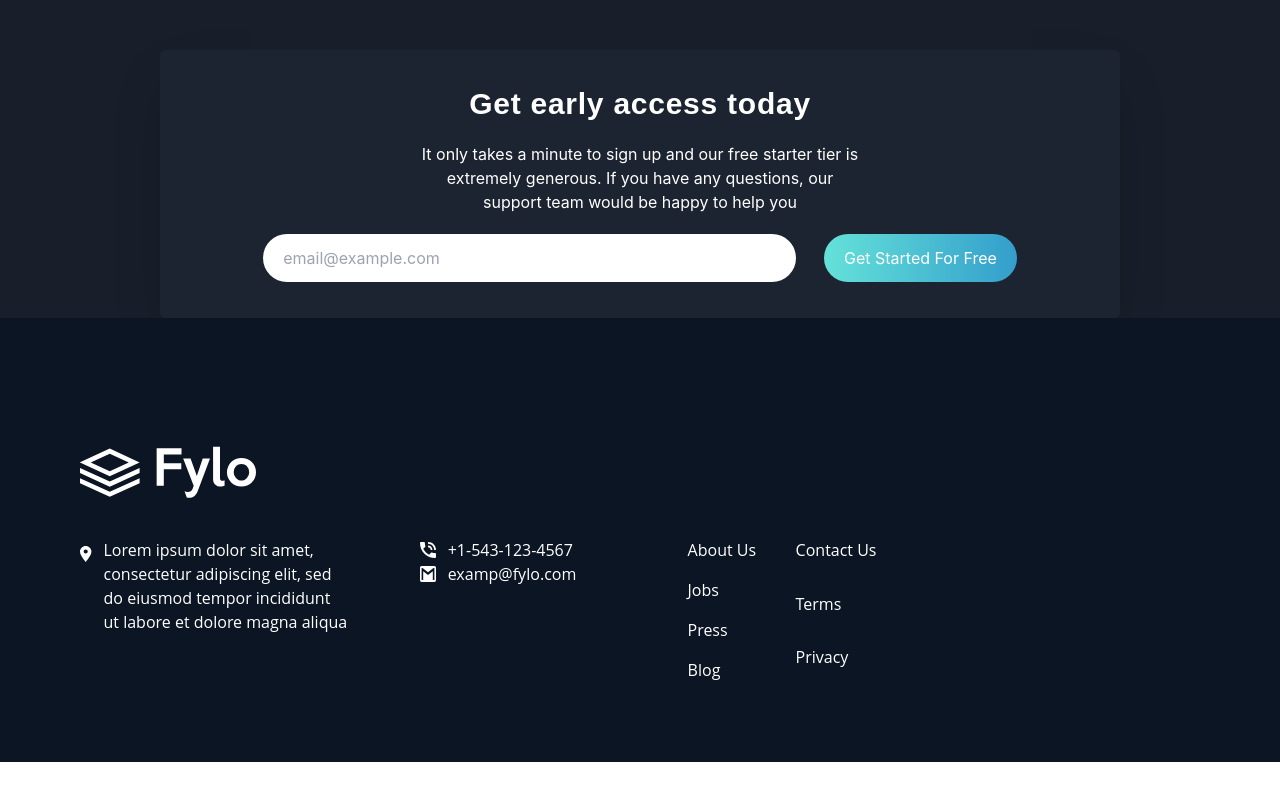
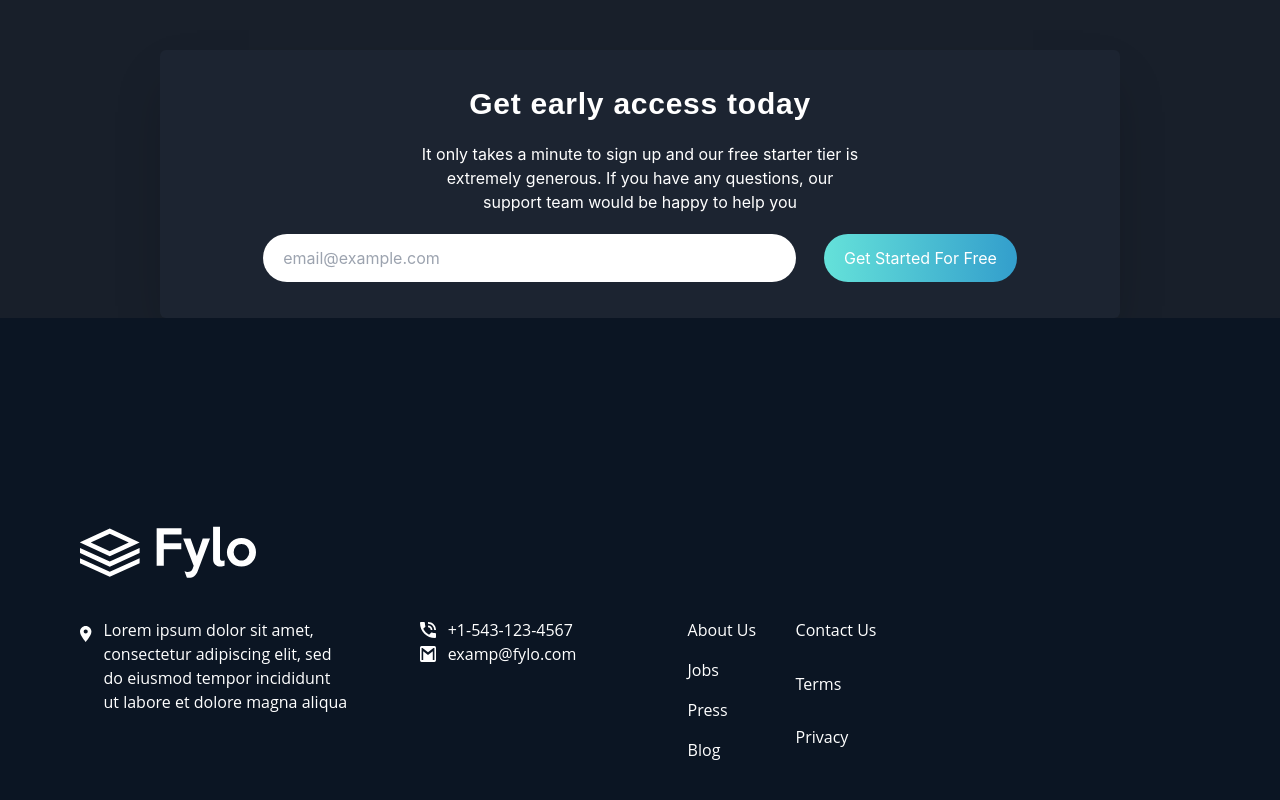
Before and after one commit to auttmme/fylo, a React (Create React App) app: page / in a window 1280 px wide. Shown: the part 2549-3349 px from the top of the page. Before the commit the page ends 3311 px from the top, so only its background shows below. Built offline with nearby package versions, Linux system fonts and the light colour scheme.

Commit message:
adjust padding top

```diff
--- a/src/components/footer.jsx
+++ b/src/components/footer.jsx
@@ -7,7 +7,7 @@ import iconEmail from '../assets/icon-email.svg'
 
 export default function Footer() {
   return (
-    <div className='bg-footer pt-32 pb-20 px-20'>
+    <div className='bg-footer pt-52 pb-20 px-20'>
 			<img src={logo} alt="logo" />
 			<div className='text-white mt-10 grid grid-cols-4 gap-4'>
 				<div className="flex">
```
